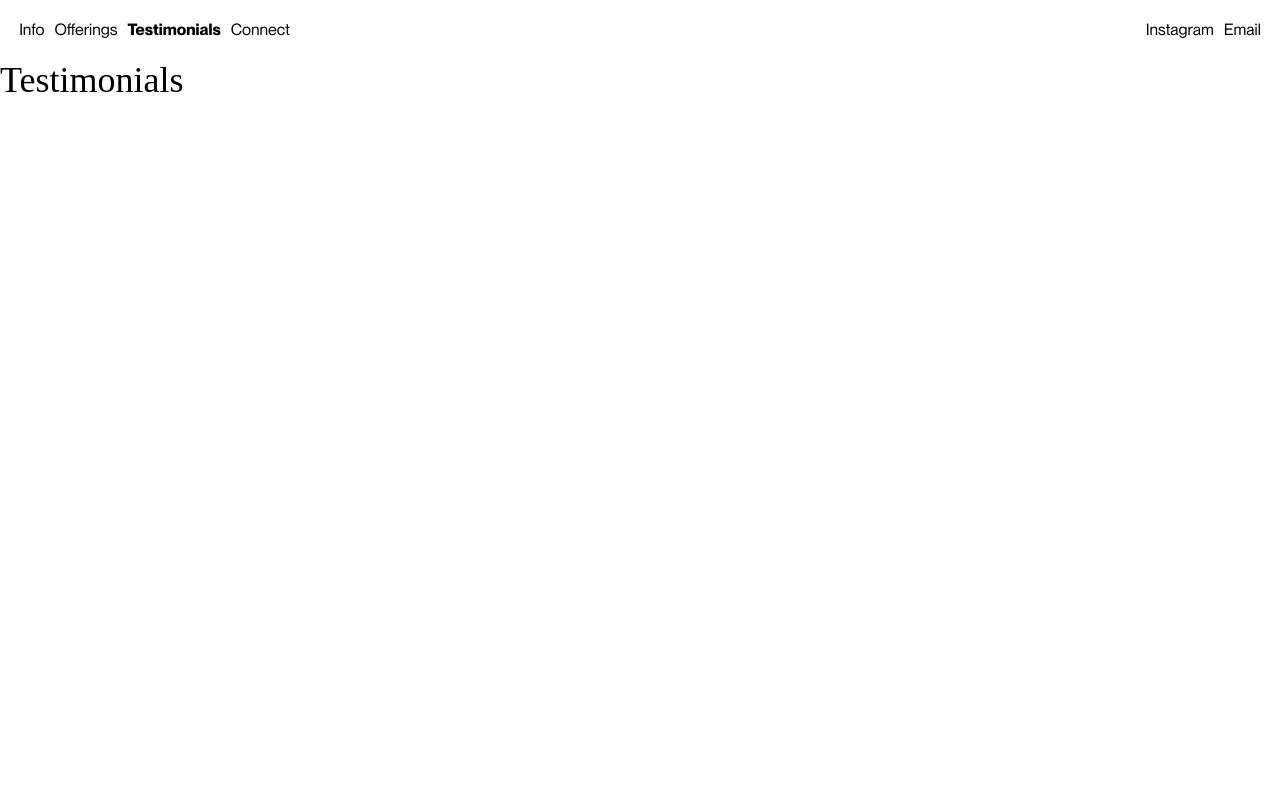
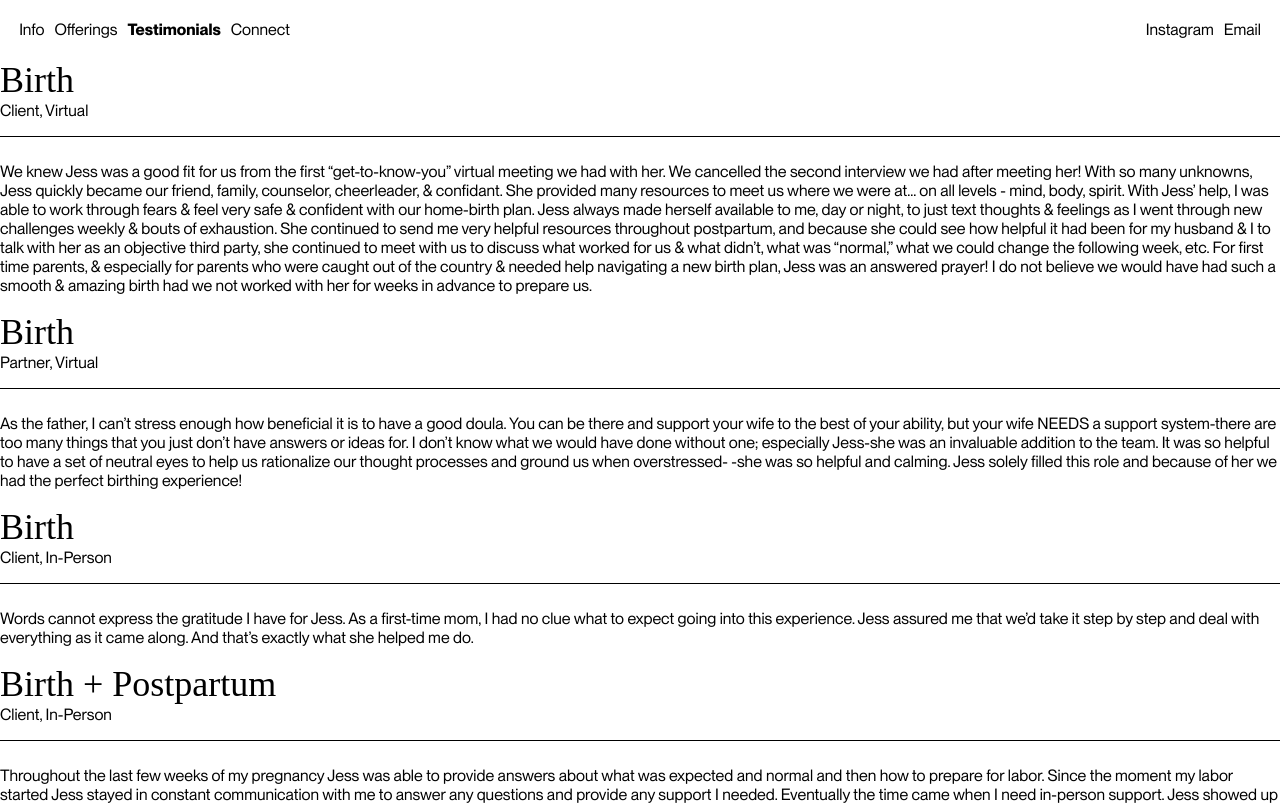
Before and after one commit to connorwhite-online/jessford, a Next.js app: page /testimonials in a window 1280 px wide. Shown: the top 805 px of the page. Built offline with nearby package versions, Linux system fonts and the light colour scheme; a web font is replaced by a local one.

Commit message:
hopefully fixed weird title cutoff

```diff
--- a/app/(pages)/testimonials/page.tsx
+++ b/app/(pages)/testimonials/page.tsx
@@ -1,8 +1,60 @@
-import React from "react"
+import React, { useState, useRef } from "react"
+import styles from "./testimonials.module.css"
 
 export default function Testimonials() {
+
+    const Testimonials = [
+        {
+            service: "Birth",
+            relation: "Client",
+            location: "Virtual",
+            copy: "We knew Jess was a good fit for us from the first “get-to-know-you” virtual meeting we had with her. We cancelled the second interview we had after meeting her! With so many unknowns, Jess quickly became our friend, family, counselor, cheerleader, & confidant. She provided many resources to meet us where we were at... on all levels - mind, body, spirit. With Jess’ help, I was able to work through fears & feel very safe & confident with our home-birth plan. Jess always made herself available to me, day or night, to just text thoughts & feelings as I went through new challenges weekly & bouts of exhaustion. She continued to send me very helpful resources throughout postpartum, and because she could see how helpful it had been for my husband & I to talk with her as an objective third party, she continued to meet with us to discuss what worked for us & what didn’t, what was “normal,” what we could change the following week, etc. For first time parents, & especially for parents who were caught out of the country & needed help navigating a new birth plan, Jess was an answered prayer! I do not believe we would have had such a smooth & amazing birth had we not worked with her for weeks in advance to prepare us.",
+        },
+        {
+            service: "Birth",
+            relation: "Partner",
+            location: "Virtual",
+            copy: "As the father, I can’t stress enough how beneficial it is to have a good doula. You can be there and support your wife to the best of your ability, but your wife NEEDS a support system-there are too many things that you just don’t have answers or ideas for. I don’t know what we would have done without one; especially Jess-she was an invaluable addition to the team. It was so helpful to have a set of neutral eyes to help us rationalize our thought processes and ground us when overstressed- -she was so helpful and calming. Jess solely filled this role and because of her we had the perfect birthing experience!",
+        },
+        {
+            service: "Birth",
+            relation: "Client",
+            location: "In-Person",
+            copy: "Words cannot express the gratitude I have for Jess. As a first-time mom, I had no clue what to expect going into this experience. Jess assured me that we’d take it step by step and deal with everything as it came along. And that’s exactly what she helped me do.",
+        },
+        {
+            service: "Birth + Postpartum",
+            relation: "Client",
+            location: "In-Person",
+            copy: "Throughout the last few weeks of my pregnancy Jess was able to provide answers about what was expected and normal and then how to prepare for labor. Since the moment my labor started Jess stayed in constant communication with me to answer any questions and provide any support I needed. Eventually the time came when I need in-person support. Jess showed up extremely fast and then stayed by my side until my little one was born. She provided a much-needed source of calm energy and was able to help me focus and breath through my contractions. At no point throughout the experience did she sound stressed out or panicked, which in return helped me remain calm. Once we reached the hospital she continued to stay by my side. She continued to help me focus on my breathing and keep in mind the goals I had for my birth. My goal was to have an non-medicated birth, but I ended up getting the epidural. This is where Jess’s support means the most to me. She encouraged me to do what I felt was necessary, and after the birth she helped reassure me that I made the best decision. Her ability to console me about this, not only during the labor and birth experience, but also during the postpartum period, has meant so much to me.",
+        },
+        {
+            service: "Birth + Postpartum",
+            relation: "Client",
+            location: "In-Person",
+            copy: "I can undoubtedly say that Jess assisted in providing me and my partner an absolutely wonderful birthing experience. She has a strong ability to remain calm and provide support and information. Most of all, I felt like I was able to connect with her and rely on her throughout my entire laboring and postpartum experience.",
+        }
+    ];
+
     return (
     <>
-    <h1>Testimonials</h1>
+    <header>testimonials</header>
+    <section>
+
+    </section>
+    <section className={styles.testimonials}>
+        {Testimonials.map((testimonial, index) => (
+            <article key={index}>
+                <div>
+                    <h1>{testimonial.service}</h1>
+                    <p>{testimonial.relation}, {testimonial.location}</p>
+                </div>
+                <hr />
+                <p>
+                    {testimonial.copy}
+                </p>
+            </article>
+        ))}
+    </section>
     </>
 )};
--- /dev/null
+++ b/app/(pages)/testimonials/testimonials.module.css
@@ -0,0 +1,6 @@
+
+.article div {
+    display: flex;
+    flex-direction: column;
+    gap: 5dvh;
+}
--- a/app/components/MobileNav/mobile-nav.module.css
+++ b/app/components/MobileNav/mobile-nav.module.css
@@ -1,6 +1,8 @@
 .title {
     align-self: center;
     font-size: 36px;
+    width: 100%;
+    text-align: center;
 }
 
 .nav {
```
